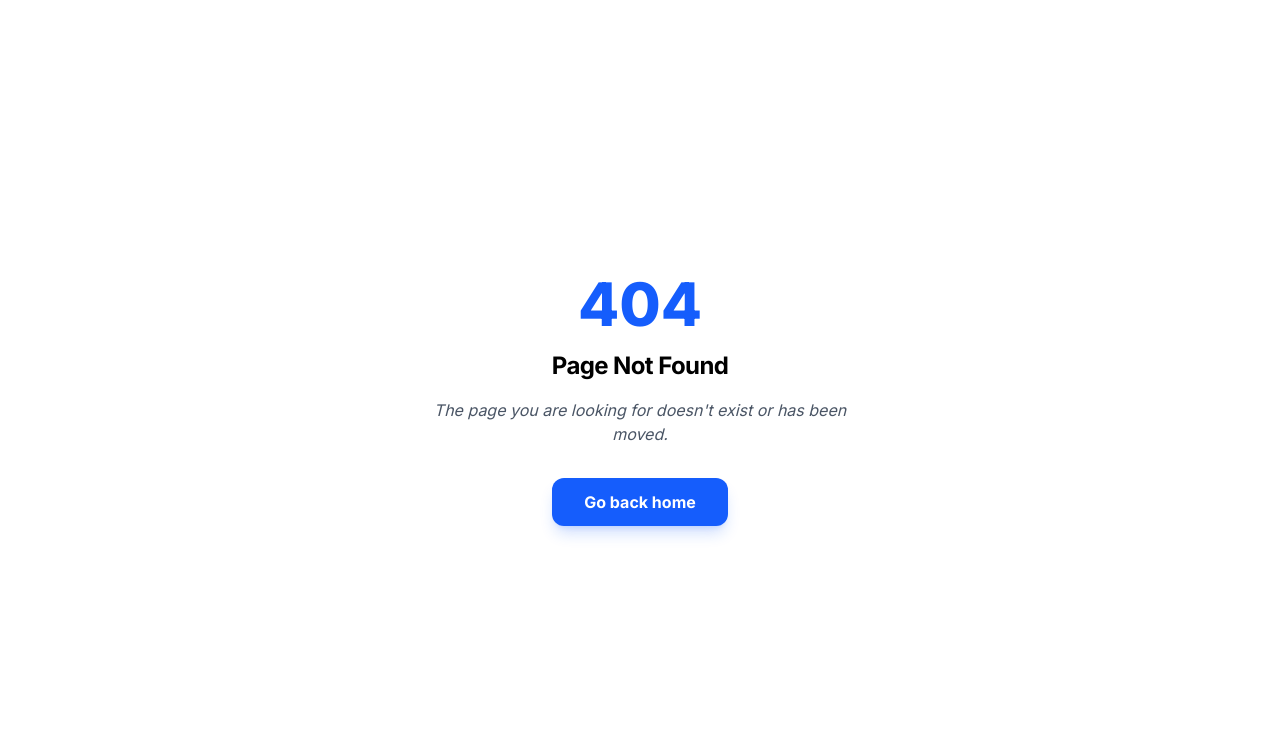
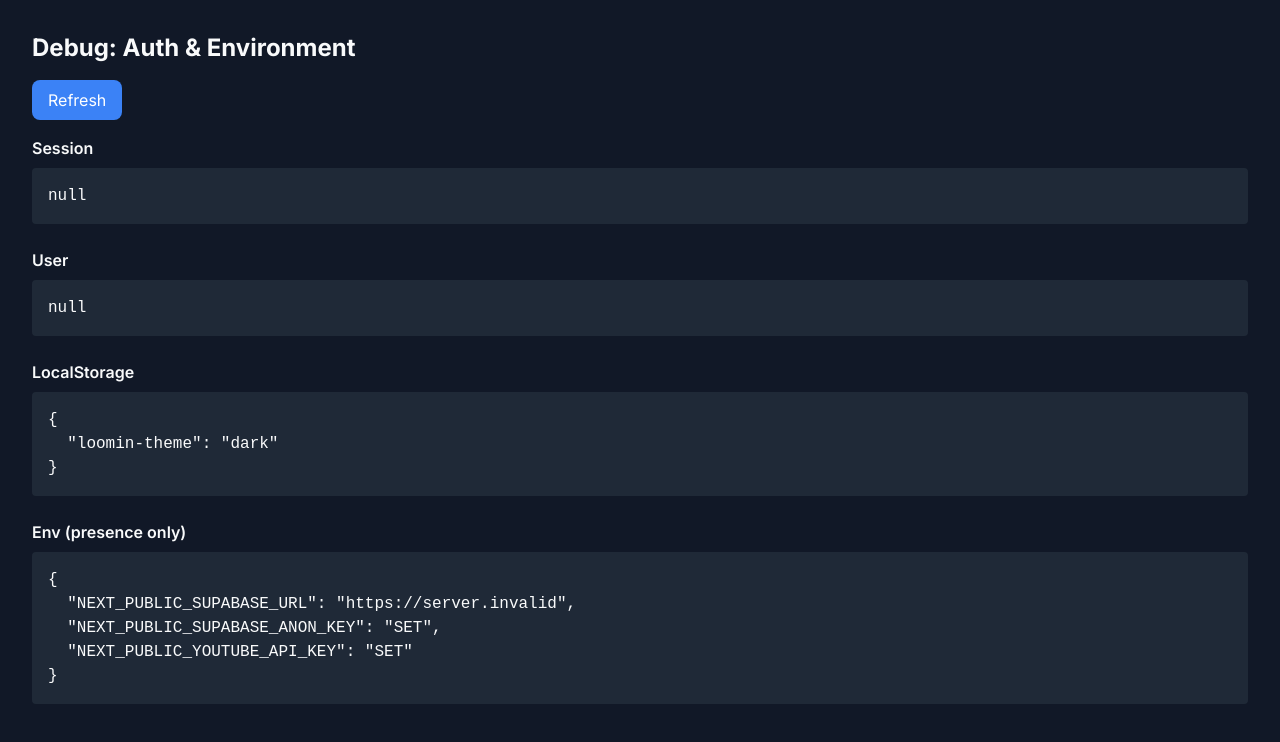
Before and after one commit to mohithedev/Loomin, a Next.js app: page /debug in a window 1280 px wide. Before the commit this address had no page. Shown: the top 742 px of the page. Built offline with nearby package versions, Linux system fonts and the light colour scheme; no server answers.

Commit message:
chore(debug): add /debug page to inspect supabase session, user, storage, env

```diff
--- /dev/null
+++ b/src/app/debug/page.tsx
@@ -0,0 +1,77 @@
+"use client";
+
+import React, { useEffect, useState } from 'react';
+import { supabase } from '@/lib/supabase';
+
+export default function DebugPage() {
+  const [session, setSession] = useState<any>(null);
+  const [user, setUser] = useState<any>(null);
+  const [storage, setStorage] = useState<Record<string, any>>({});
+  const [env, setEnv] = useState<Record<string, string>>({});
+
+  const refresh = async () => {
+    try {
+      const { data: sessData } = await supabase.auth.getSession();
+      setSession(sessData.session ?? null);
+      const { data: userData } = await supabase.auth.getUser();
+      setUser(userData.user ?? null);
+    } catch (err: any) {
+      setSession({ error: String(err) });
+    }
+
+    const items: Record<string, any> = {};
+    for (let i = 0; i < localStorage.length; i++) {
+      const key = localStorage.key(i) || '';
+      try {
+        items[key] = JSON.parse(localStorage.getItem(key) || 'null');
+      } catch {
+        items[key] = localStorage.getItem(key);
+      }
+    }
+    setStorage(items);
+
+    setEnv({
+      NEXT_PUBLIC_SUPABASE_URL: process.env.NEXT_PUBLIC_SUPABASE_URL ?? 'MISSING',
+      NEXT_PUBLIC_SUPABASE_ANON_KEY: process.env.NEXT_PUBLIC_SUPABASE_ANON_KEY ? 'SET' : 'MISSING',
+      NEXT_PUBLIC_YOUTUBE_API_KEY: process.env.NEXT_PUBLIC_YOUTUBE_API_KEY ? 'SET' : 'MISSING',
+    });
+  };
+
+  useEffect(() => {
+    refresh();
+    // Also listen for auth changes to update UI
+    const sub = supabase.auth.onAuthStateChange(() => {
+      refresh();
+    });
+    return () => sub.data?.subscription?.unsubscribe();
+  }, []);
+
+  return (
+    <div className="min-h-screen p-8 bg-primary text-primary">
+      <h1 className="text-2xl font-bold mb-4">Debug: Auth & Environment</h1>
+      <div className="mb-4">
+        <button onClick={refresh} className="px-4 py-2 bg-accent text-white rounded">Refresh</button>
+      </div>
+
+      <section className="mb-6">
+        <h2 className="font-semibold">Session</h2>
+        <pre className="p-4 bg-secondary rounded mt-2 overflow-auto max-h-48">{JSON.stringify(session, null, 2)}</pre>
+      </section>
+
+      <section className="mb-6">
+        <h2 className="font-semibold">User</h2>
+        <pre className="p-4 bg-secondary rounded mt-2 overflow-auto max-h-48">{JSON.stringify(user, null, 2)}</pre>
+      </section>
+
+      <section className="mb-6">
+        <h2 className="font-semibold">LocalStorage</h2>
+        <pre className="p-4 bg-secondary rounded mt-2 overflow-auto max-h-72">{JSON.stringify(storage, null, 2)}</pre>
+      </section>
+
+      <section>
+        <h2 className="font-semibold">Env (presence only)</h2>
+        <pre className="p-4 bg-secondary rounded mt-2">{JSON.stringify(env, null, 2)}</pre>
+      </section>
+    </div>
+  );
+}
```
